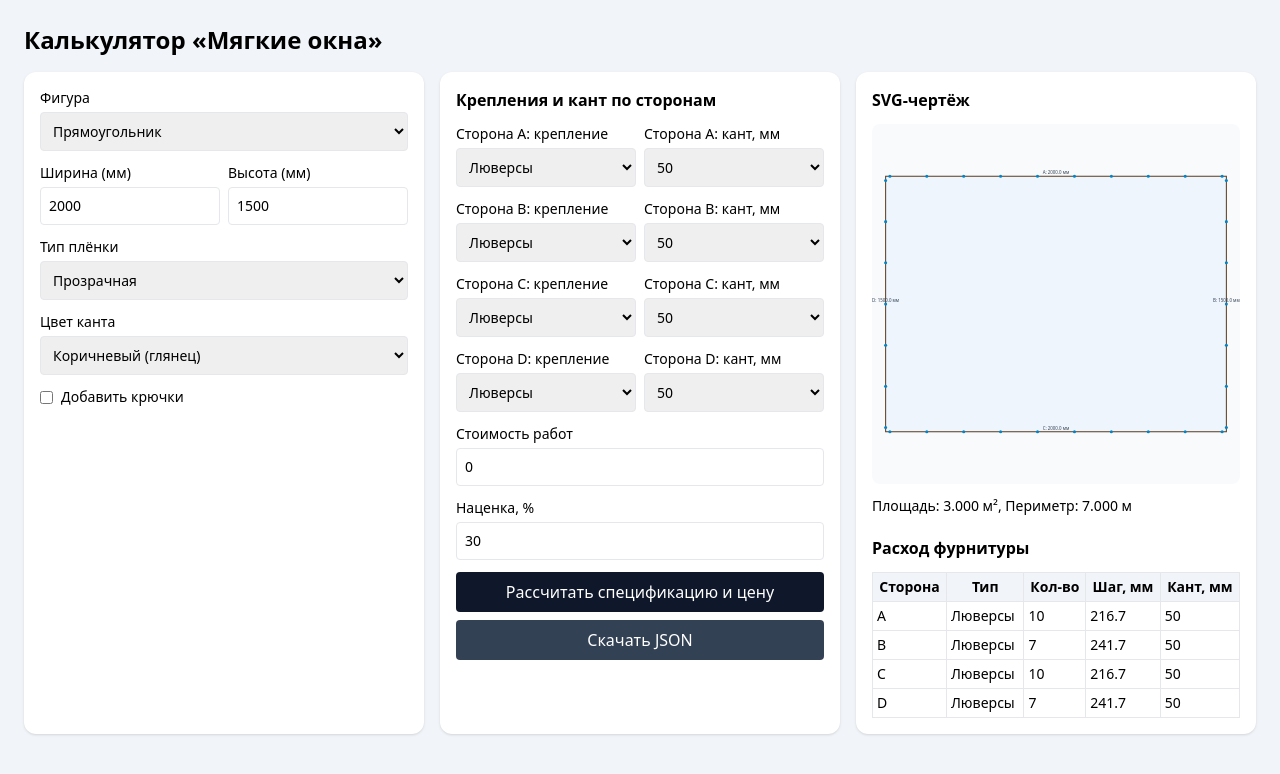
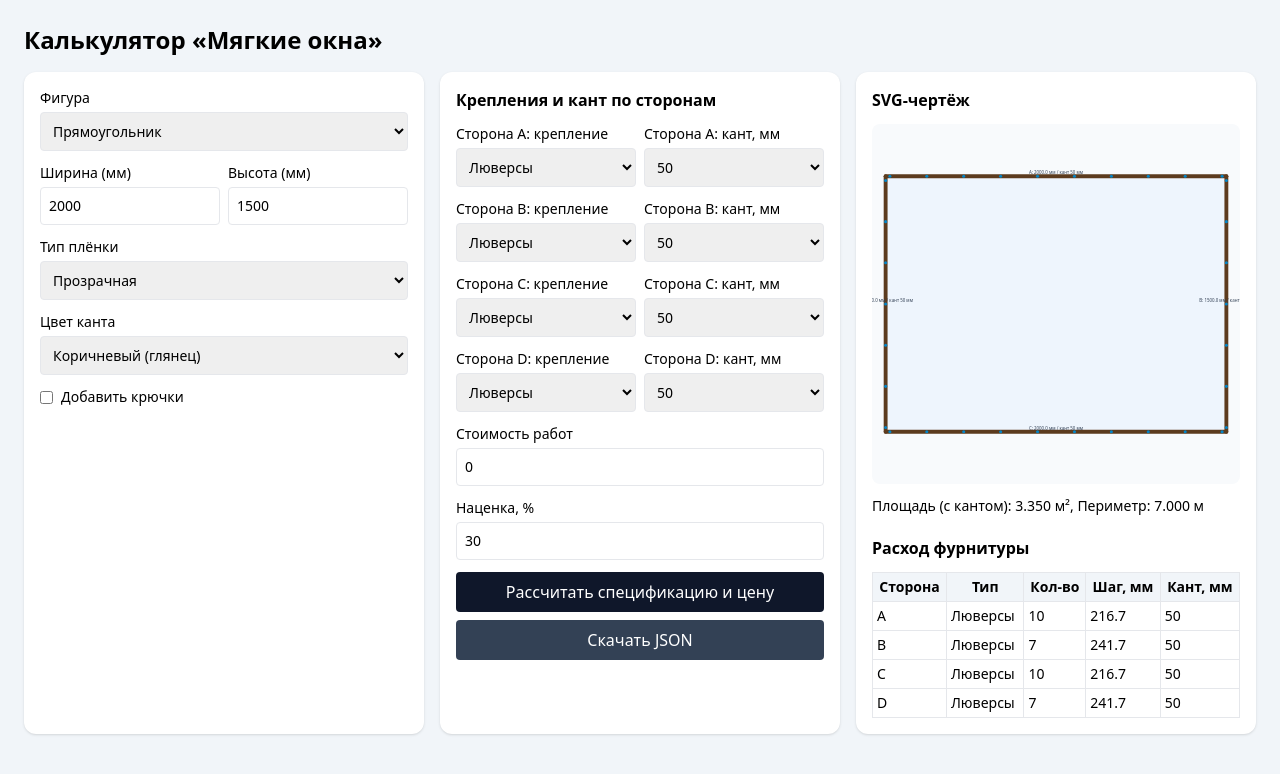
Before and after one commit to Jemerinos/first-project, a React (Vite) app: page / in a window 1280 px wide. Shown: the top 774 px of the page. Built offline with nearby package versions, Linux system fonts and the light colour scheme.

Commit message:
feat: render hooks and kant frame on drawing

```diff
--- a/src/App.jsx
+++ b/src/App.jsx
@@ -44,6 +44,18 @@ function geometryFromRectangle(width, height) {
     perimeter_mm: 2 * (width + height),
     shapeType: 'rectangle',
   }
+}
+
+
+function sideLengths(vertices) {
+  const names = ['A', 'B', 'C', 'D']
+  const result = {}
+  for (let i = 0; i < vertices.length; i += 1) {
+    const a = vertices[i]
+    const b = vertices[(i + 1) % vertices.length]
+    result[names[i]] = Math.hypot(b.x - a.x, b.y - a.y)
+  }
+  return result
 }
 
 function rotateTriangleToRightAngle(vertices, rightAngle) {
@@ -116,7 +128,10 @@ export default function App() {
 
   const handleCalculate = () => {
     if (!geometryResult.valid) return
-    const geometry = { billableAreaM2: Math.max(1, geometryResult.area_mm2 / 1_000_000), perimeterM: geometryResult.perimeter_mm / 1000 }
+    const lengths = sideLengths(geometryResult.vertices)
+    const kantAreaMm2 = Object.entries(lengths).reduce((acc, [side, len]) => acc + len * Number(sideKant[side] || 0), 0)
+    const totalAreaMm2 = geometryResult.area_mm2 + kantAreaMm2
+    const geometry = { billableAreaM2: Math.max(1, totalAreaMm2 / 1_000_000), perimeterM: geometryResult.perimeter_mm / 1000 }
     const fastenersBySide = Object.fromEntries(fasteners.map((side) => [side.side, { type: side.type, count: side.count }]))
     const materials = assembleMaterials({
       geometry,
@@ -253,8 +268,11 @@ export default function App() {
             triangleRightAngle={shape === 'triangle' ? triangleRightAngle : undefined}
             filmColor={selectedFilm.color}
             kantColor={selectedKantColor.color}
+            sideKant={sideKant}
+            hooksEnabled={hooksEnabled}
+            hooksCount={hooksCount}
           />
-          {geometryResult.valid && <p className="text-sm">Площадь: {(geometryResult.area_mm2 / 1_000_000).toFixed(3)} м², Периметр: {(geometryResult.perimeter_mm / 1000).toFixed(3)} м</p>}
+          {geometryResult.valid && <p className="text-sm">Площадь (с кантом): {(Math.max(1, (geometryResult.area_mm2 + Object.entries(sideLengths(geometryResult.vertices)).reduce((acc,[side,len]) => acc + len * Number(sideKant[side] || 0), 0)) / 1_000_000)).toFixed(3)} м², Периметр: {(geometryResult.perimeter_mm / 1000).toFixed(3)} м</p>}
 
           <h3 className="pt-2 font-semibold">Расход фурнитуры</h3>
           <table className="w-full border text-sm">
--- a/src/components/SVGCanvas.jsx
+++ b/src/components/SVGCanvas.jsx
@@ -8,7 +8,16 @@ function midpoint(a, b) {
   return { x: (a.x + b.x) / 2, y: (a.y + b.y) / 2 }
 }
 
-export default function SVGCanvas({ vertices = [], fasteners = [], triangleRightAngle, filmColor = '#cbd5e1', kantColor = '#0f172a' }) {
+export default function SVGCanvas({
+  vertices = [],
+  fasteners = [],
+  triangleRightAngle,
+  filmColor = '#cbd5e1',
+  kantColor = '#0f172a',
+  sideKant = {},
+  hooksEnabled = false,
+  hooksCount = 0,
+}) {
   if (!vertices.length) return <div className="rounded bg-slate-100 p-4 text-sm">Нет геометрии для отрисовки.</div>
 
   const minX = Math.min(...vertices.map((v) => v.x))
@@ -19,24 +28,37 @@ export default function SVGCanvas({ vertices = [], fasteners = [], triangleRight
   const viewBox = `${minX - pad} ${minY - pad} ${maxX - minX + pad * 2} ${maxY - minY + pad * 2}`
 
   const rightAngleIndex = triangleRightAngle === 'A' ? 0 : triangleRightAngle === 'B' ? 1 : triangleRightAngle === 'C' ? 2 : -1
+  const hookY = minY + (maxY - minY) * 0.55
+  const hookXs = hooksEnabled && hooksCount > 0
+    ? Array.from({ length: hooksCount }, (_, i) => minX + ((i + 1) * (maxX - minX)) / (hooksCount + 1))
+    : []
 
   return (
     <svg viewBox={viewBox} className="h-[360px] w-full rounded-lg bg-slate-50">
-      <polygon points={vertices.map((v) => `${v.x},${v.y}`).join(' ')} fill={filmColor} fillOpacity="0.35" stroke={kantColor} strokeWidth="6" />
+      <polygon points={vertices.map((v) => `${v.x},${v.y}`).join(' ')} fill={filmColor} fillOpacity="0.35" stroke="none" />
 
       {vertices.map((v, i) => {
         const next = vertices[(i + 1) % vertices.length]
         const m = midpoint(v, next)
+        const sideName = SIDE_LABELS[i] || i + 1
+        const kant = Number(sideKant[sideName] || 50)
         return (
-          <text key={`side-${i}`} x={m.x} y={m.y - 12} textAnchor="middle" className="fill-slate-700 text-[26px]">
-            {`${SIDE_LABELS[i] || i + 1}: ${lineLength(v, next).toFixed(1)} мм`}
-          </text>
+          <g key={`side-${i}`}>
+            <line x1={v.x} y1={v.y} x2={next.x} y2={next.y} stroke={kantColor} strokeWidth={Math.max(8, kant / 2.2)} strokeLinecap="round" />
+            <text x={m.x} y={m.y - 12} textAnchor="middle" className="fill-slate-700 text-[26px]">
+              {`${sideName}: ${lineLength(v, next).toFixed(1)} мм / кант ${kant} мм`}
+            </text>
+          </g>
         )
       })}
 
       {rightAngleIndex >= 0 && vertices[rightAngleIndex] && (
         <rect x={vertices[rightAngleIndex].x + 16} y={vertices[rightAngleIndex].y + 16} width="30" height="30" fill="none" stroke="#0f172a" strokeWidth="4" />
       )}
+
+      {hookXs.map((x, idx) => (
+        <line key={`hook-${idx}`} x1={x} y1={hookY - 30} x2={x} y2={hookY + 30} stroke="#334155" strokeWidth="5" strokeLinecap="round" />
+      ))}
 
       {fasteners.flatMap((side) =>
         side.placements.map((p, idx) => (
```
